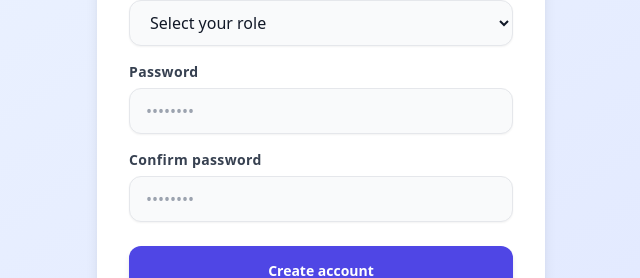
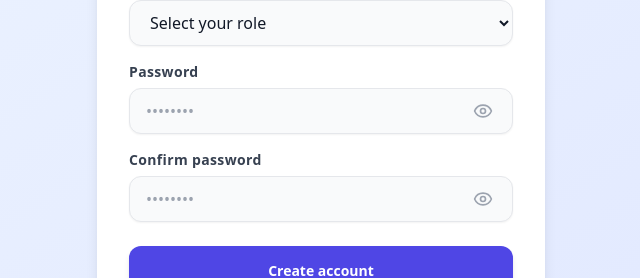
Before and after one commit to inamkarim96/umltutor, a React app in the folder umltutor-frontend/: page /signup in a window 1280 px wide. Shown: the part 401-679 px from the top of the page, without its empty margins (319-959 px from the left). Built offline with nearby package versions, Linux system fonts and the light colour scheme; no server answers.

Commit message:
feat: add show/hide password toggle and forgot password functionality in auth pages

```diff
--- a/umltutor-frontend/src/features/auth/pages/LoginPage.jsx
+++ b/umltutor-frontend/src/features/auth/pages/LoginPage.jsx
@@ -7,8 +7,8 @@ import { useAuth } from '../../../contexts/AuthContext';
 import { useNavigate, Link, useLocation } from 'react-router-dom';
 import axios from 'axios';
 import { auth } from '../../../config/firebase';
-import { reload, sendEmailVerification } from 'firebase/auth';
-import { Mail, RefreshCw, CheckCircle2, AlertCircle } from 'lucide-react';
+import { reload, sendEmailVerification, sendPasswordResetEmail } from 'firebase/auth';
+import { Mail, RefreshCw, CheckCircle2, AlertCircle, Eye, EyeOff } from 'lucide-react';
 
 // Validation schema
 const loginSchema = z.object({
@@ -25,6 +25,8 @@ const LoginPage = () => {
     const [isResending, setIsResending] = useState(false);
     const [isChecking, setIsChecking] = useState(false);
     const [successMessage, setSuccessMessage] = useState('');
+    const [showPassword, setShowPassword] = useState(false);
+    const [isForgotPassword, setIsForgotPassword] = useState(false);
 
     const handleResendEmail = async () => {
         if (!auth.currentUser) return;
@@ -63,6 +65,7 @@ const LoginPage = () => {
         register,
         handleSubmit,
         setValue,
+        getValues,
         formState: { errors },
     } = useForm({
         resolver: zodResolver(loginSchema),
@@ -100,16 +103,43 @@ const LoginPage = () => {
         }
     };
 
+    const handleForgotPassword = async () => {
+        const email = getValues('email');
+        if (!email || !email.includes('@')) {
+            setErrorMessage('Please enter a valid email address first.');
+            return;
+        }
+        try {
+            setIsLoading(true);
+            setErrorMessage('');
+            await sendPasswordResetEmail(auth, email);
+            setSuccessMessage('Password reset email sent. Please check your inbox.');
+            setIsForgotPassword(false);
+        } catch (error) {
+            setErrorMessage(error.message || 'Failed to send reset email.');
+        } finally {
+            setIsLoading(false);
+        }
+    };
+
     return (
         <div className="min-h-screen flex items-center justify-center bg-gradient-to-br from-blue-50 to-indigo-100 px-4 py-12">
             <div className="max-w-md w-full space-y-8 bg-white p-8 rounded-2xl shadow-xl transition-all hover:shadow-2xl">
                 <div className="space-y-2">
-                    <h2 className="text-center text-3xl font-extrabold text-gray-900 tracking-tight">Sign in to UML Tutor</h2>
+                    <h2 className="text-center text-3xl font-extrabold text-gray-900 tracking-tight">
+                        {isForgotPassword ? 'Reset Password' : 'Sign in to UML Tutor'}
+                    </h2>
                     <p className="mt-2 text-center text-sm text-gray-600">
+                        {isForgotPassword ? (
+                            'Enter your email to receive a password reset link.'
+                        ) : (
+                            <>
                                 Don't have an account?{' '}
                                 <Link to="/signup" className="font-semibold text-indigo-600 hover:text-indigo-500 underline-offset-4 hover:underline transition-all">
                                     Sign up here
                                 </Link>
+                            </>
+                        )}
                     </p>
                 </div>
 
@@ -129,6 +159,36 @@ const LoginPage = () => {
                         </div>
                     )}
 
+                    {isForgotPassword ? (
+                        <div className="space-y-5">
+                            <div>
+                                <label htmlFor="email" className="block text-sm font-bold text-gray-700 ml-1">Email address</label>
+                                <input
+                                    id="email"
+                                    type="email"
+                                    {...register('email')}
+                                    className={`mt-1.5 block w-full px-4 py-3 border-2 ${errors.email ? 'border-red-200' : 'border-gray-100'} rounded-xl bg-gray-50 focus:bg-white focus:outline-none focus:ring-2 focus:ring-indigo-500 focus:border-transparent transition-all`}
+                                    placeholder="you@example.com"
+                                />
+                                {errors.email && <p className="mt-1.5 text-xs font-bold text-red-500 ml-1">{errors.email.message}</p>}
+                            </div>
+                            <button
+                                type="button"
+                                onClick={handleForgotPassword}
+                                disabled={isLoading}
+                                className={`w-full flex justify-center py-4 px-4 border border-transparent rounded-xl shadow-lg text-sm font-bold text-white transition-all transform active:scale-98 ${
+                                    isLoading ? 'bg-indigo-300 cursor-not-allowed' : 'bg-indigo-600 hover:bg-indigo-700 hover:shadow-indigo-200'
+                                }`}
+                            >
+                                {isLoading ? <RefreshCw className="w-5 h-5 animate-spin" /> : 'Send Reset Link'}
+                            </button>
+                            <div className="text-center">
+                                <button type="button" onClick={() => { setIsForgotPassword(false); setErrorMessage(''); setSuccessMessage(''); }} className="text-sm font-semibold text-indigo-600 hover:text-indigo-500 hover:underline">
+                                    Back to Login
+                                </button>
+                            </div>
+                        </div>
+                    ) : (
                         <form className="space-y-5" onSubmit={handleSubmit(onSubmit)}>
                             <div className="space-y-4">
                                 <div>
@@ -144,14 +204,29 @@ const LoginPage = () => {
                                 </div>
 
                                 <div>
-                                <label htmlFor="password" className="block text-sm font-bold text-gray-700 ml-1">Password</label>
+                                    <div className="flex items-center justify-between ml-1 mb-1.5">
+                                        <label htmlFor="password" className="block text-sm font-bold text-gray-700">Password</label>
+                                        <button type="button" onClick={() => setIsForgotPassword(true)} className="text-sm font-semibold text-indigo-600 hover:text-indigo-500 hover:underline">
+                                            Forgot password?
+                                        </button>
+                                    </div>
+                                    <div className="relative">
                                         <input
                                             id="password"
-                                    type="password"
+                                            type={showPassword ? 'text' : 'password'}
                                             {...register('password')}
-                                    className={`mt-1.5 block w-full px-4 py-3 border-2 ${errors.password ? 'border-red-200' : 'border-gray-100'} rounded-xl bg-gray-50 focus:bg-white focus:outline-none focus:ring-2 focus:ring-indigo-500 focus:border-transparent transition-all`}
+                                            className={`block w-full px-4 py-3 border-2 ${errors.password ? 'border-red-200' : 'border-gray-100'} rounded-xl bg-gray-50 focus:bg-white focus:outline-none focus:ring-2 focus:ring-indigo-500 focus:border-transparent transition-all pr-12`}
                                             placeholder="••••••••"
                                         />
+                                        <button
+                                            type="button"
+                                            onClick={() => setShowPassword(!showPassword)}
+                                            className="absolute right-3 top-1/2 -translate-y-1/2 p-2 text-gray-400 hover:text-indigo-600 transition-colors rounded-lg hover:bg-gray-100"
+                                            tabIndex="-1"
+                                        >
+                                            {showPassword ? <EyeOff size={20} /> : <Eye size={20} />}
+                                        </button>
+                                    </div>
                                     {errors.password && <p className="mt-1.5 text-xs font-bold text-red-500 ml-1">{errors.password.message}</p>}
                                 </div>
                             </div>
@@ -166,6 +241,7 @@ const LoginPage = () => {
                                 {isLoading ? <RefreshCw className="w-5 h-5 animate-spin" /> : 'Log In'}
                             </button>
                         </form>
+                    )}
                 </div>
             </div>
         </div>
--- a/umltutor-frontend/src/features/auth/pages/RegisterPage.jsx
+++ b/umltutor-frontend/src/features/auth/pages/RegisterPage.jsx
@@ -6,6 +6,7 @@ import { useAuth } from '../../../contexts/AuthContext';
 import { useNavigate, Link } from 'react-router-dom';
 import { UserRole } from '../../../types/auth';
 import { useErrorToast } from '../../../components/ui/Toast';
+import { Eye, EyeOff } from 'lucide-react';
 
 // Validation schema
 const registerSchema = z.object({
@@ -27,6 +28,8 @@ const RegisterPage = () => {
     const navigate = useNavigate();
     const [isLoading, setIsLoading] = useState(false);
     const [errorMessage, setErrorMessage] = useState('');
+    const [showPassword, setShowPassword] = useState(false);
+    const [showConfirmPassword, setShowConfirmPassword] = useState(false);
 
     const {
         register,
@@ -209,15 +212,25 @@ const RegisterPage = () => {
 
 <div className={authState.needsProfileCompletion ? "hidden" : ""}>
                                 <label htmlFor="password" className="block text-sm font-medium text-gray-700 tracking-wide font-semibold">Password</label>
+                                <div className="relative mt-1.5">
                                     <input
                                         id="password"
-                                    type="password"
+                                        type={showPassword ? 'text' : 'password'}
                                         autoComplete="new-password"
                                         {...register('password')}
-                                    className={`mt-1.5 block w-full px-4 py-2.5 border ${errors.password ? 'border-red-300' : 'border-gray-200'
-                                        } rounded-xl shadow-sm focus:outline-none focus:ring-2 focus:ring-indigo-500 focus:border-transparent transition-all bg-gray-50`}
+                                        className={`block w-full px-4 py-2.5 border ${errors.password ? 'border-red-300' : 'border-gray-200'
+                                            } rounded-xl shadow-sm focus:outline-none focus:ring-2 focus:ring-indigo-500 focus:border-transparent transition-all bg-gray-50 pr-12`}
                                         placeholder="••••••••"
                                     />
+                                    <button
+                                        type="button"
+                                        onClick={() => setShowPassword(!showPassword)}
+                                        className="absolute right-3 top-1/2 -translate-y-1/2 p-2 text-gray-400 hover:text-indigo-600 transition-colors rounded-lg hover:bg-gray-100"
+                                        tabIndex="-1"
+                                    >
+                                        {showPassword ? <EyeOff size={20} /> : <Eye size={20} />}
+                                    </button>
+                                </div>
                                 {errors.password && (
                                     <p className="mt-1 text-sm text-red-600">{errors.password.message}</p>
                                 )}
@@ -225,15 +238,25 @@ const RegisterPage = () => {
 
                             <div className={authState.needsProfileCompletion ? "hidden" : ""}>
                                 <label htmlFor="confirmPassword" className="block text-sm font-medium text-gray-700 tracking-wide font-semibold">Confirm password</label>
+                                <div className="relative mt-1.5">
                                     <input
                                         id="confirmPassword"
-                                    type="password"
+                                        type={showConfirmPassword ? 'text' : 'password'}
                                         autoComplete="new-password"
                                         {...register('confirmPassword')}
-                                    className={`mt-1.5 block w-full px-4 py-2.5 border ${errors.confirmPassword ? 'border-red-300' : 'border-gray-200'
-                                        } rounded-xl shadow-sm focus:outline-none focus:ring-2 focus:ring-indigo-500 focus:border-transparent transition-all bg-gray-50`}
+                                        className={`block w-full px-4 py-2.5 border ${errors.confirmPassword ? 'border-red-300' : 'border-gray-200'
+                                            } rounded-xl shadow-sm focus:outline-none focus:ring-2 focus:ring-indigo-500 focus:border-transparent transition-all bg-gray-50 pr-12`}
                                         placeholder="••••••••"
                                     />
+                                    <button
+                                        type="button"
+                                        onClick={() => setShowConfirmPassword(!showConfirmPassword)}
+                                        className="absolute right-3 top-1/2 -translate-y-1/2 p-2 text-gray-400 hover:text-indigo-600 transition-colors rounded-lg hover:bg-gray-100"
+                                        tabIndex="-1"
+                                    >
+                                        {showConfirmPassword ? <EyeOff size={20} /> : <Eye size={20} />}
+                                    </button>
+                                </div>
                                 {errors.confirmPassword && (
                                     <p className="mt-1 text-sm text-red-600">{errors.confirmPassword.message}</p>
                                 )}
```
Lines whose indentation alone changed are shown as unchanged.
